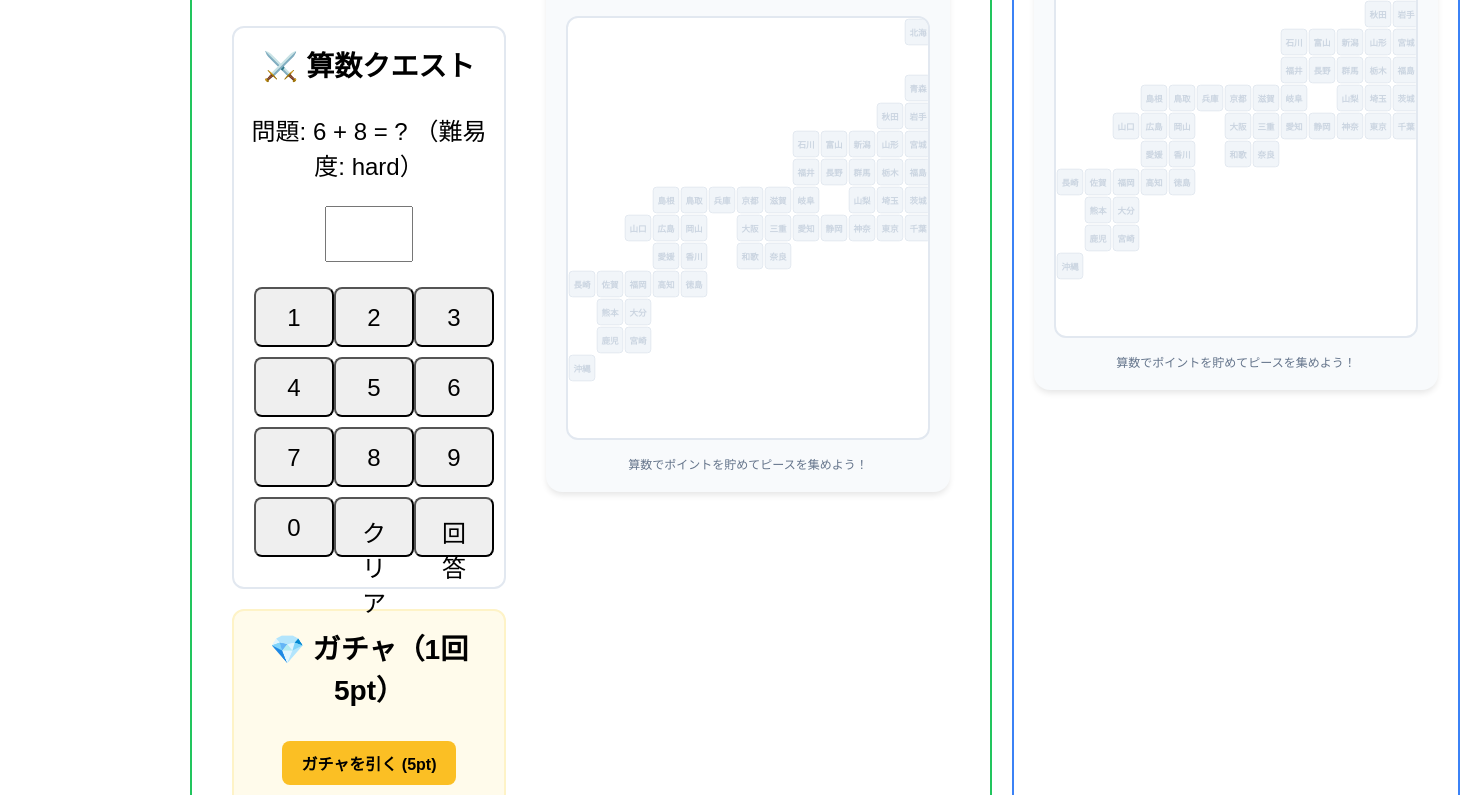
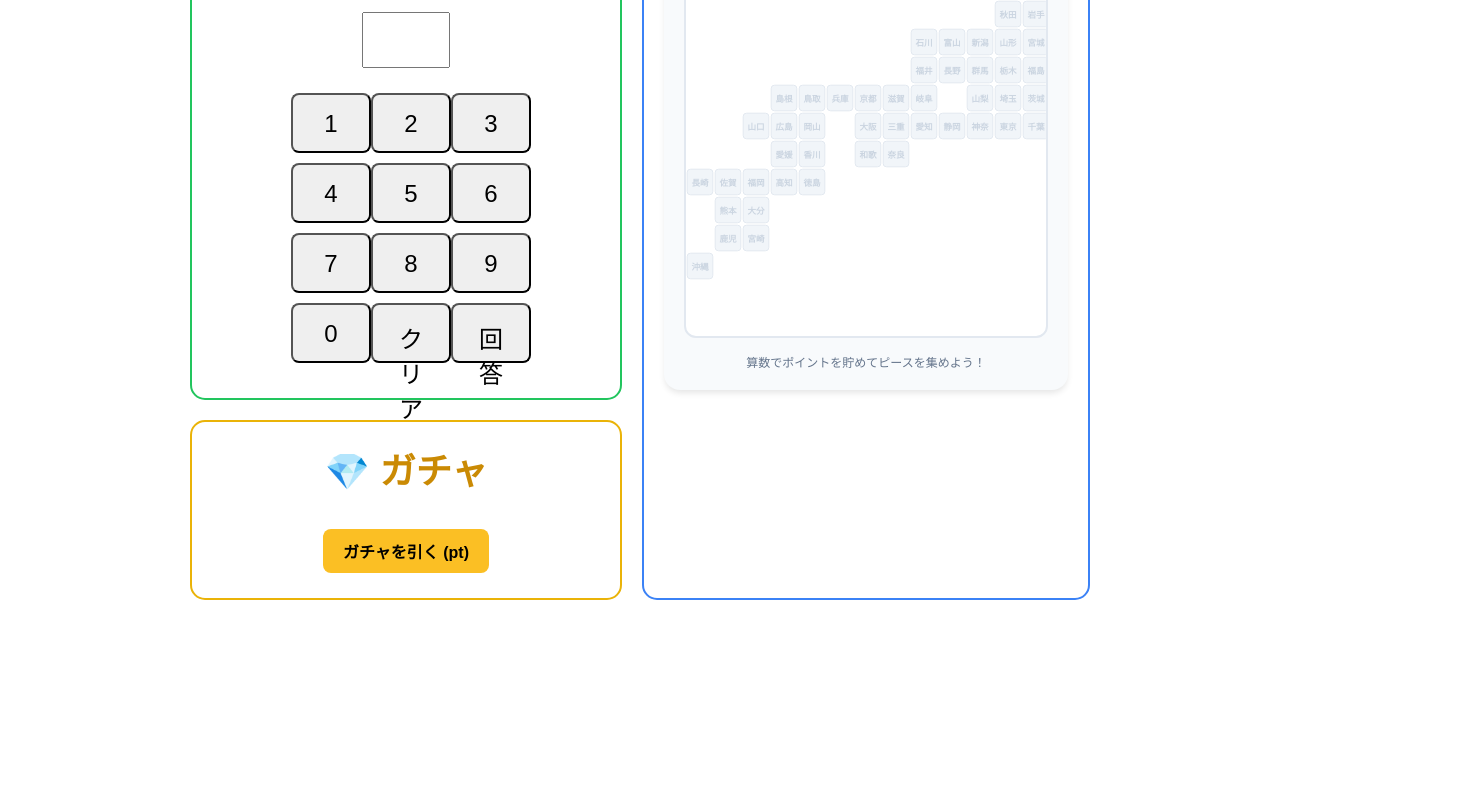
Before and after one commit to kotani6053/manaho0610, a React (Vite) app: page / in a window 1280 px wide. Shown: the part 482-1277 px from the top of the page, 1460 px wide, since content can reach past the window. After the commit the page ends 1142 px from the top, so only its background shows below. Built offline with nearby package versions, Linux system fonts and the light colour scheme; the HTML template or start-up script is replaced by a standard one.

Commit message:
Update Game.jsx

```diff
--- a/src/components/Game.jsx
+++ b/src/components/Game.jsx
@@ -1,73 +1,16 @@
-import React, { useState, useEffect } from 'react';
+import React from 'react';
 import Question from './Question';
-import ScoreBoard from './ScoreBoard';
-import Gacha from './Gacha';
-import MapCollection from './MapCollection';
 
-function Game() {
-  // 1. データの永続化（ブラウザに保存）
-  const [points, setPoints] = useState(() => {
-    const saved = localStorage.getItem('game-points');
-    return saved ? parseInt(saved, 10) : 0;
-  });
-
-  const [obtained, setObtained] = useState(() => {
-    const saved = localStorage.getItem('game-obtained');
-    return saved ? JSON.parse(saved) : [];
-  });
-
-  // ポイントや獲得状況が変わるたびに保存
-  useEffect(() => {
-    localStorage.setItem('game-points', points);
-    localStorage.setItem('game-obtained', JSON.stringify(obtained));
-  }, [points, obtained]);
-
-  // 正解した時の処理
-  const handleCorrect = (pts) => {
-    setPoints(prev => prev + pts);
-  };
-
-  // ガチャを引いた時の処理
-  const handleDraw = (pref) => {
-    const COST = 5;
-    if (points >= COST) {
-      setPoints(prev => prev - COST);
-
-      // 重複チェック：まだ持っていない場合のみ追加
-      if (!obtained.includes(pref)) {
-        setObtained(prev => [...prev, pref]);
-      } else {
-        alert(`${pref} はもう持っています！（ダブリ）`);
-      }
-    } else {
-      alert("ポイントが足りません！");
-    }
+function Game({ onWin }) {
+  // 正解した時に10ポイント加算するように設定
+  const handleCorrect = () => {
+    onWin(10);
   };
 
   return (
-    <div style={{
-      display: 'flex',
-      justifyContent: 'space-around',
-      padding: '20px',
-      fontFamily: 'sans-serif'
-    }}>
-      <div style={{ maxWidth: '400px' }}>
-        <ScoreBoard points={points} count={obtained.length} />
-
-        <div style={{ marginTop: '20px', padding: '15px', border: '2px solid #e2e8f0', borderRadius: '12px' }}>
-          <h3 style={{ marginTop: 0 }}>⚔️ 算数クエスト</h3>
-          <Question onCorrect={handleCorrect} />
-        </div>
-
-        <div style={{ marginTop: '20px', padding: '15px', border: '2px solid #fef3c7', borderRadius: '12px', backgroundColor: '#fffbeb' }}>
-          <h3 style={{ marginTop: 0 }}>💎 ガチャ（1回 5pt）</h3>
-          <Gacha points={points} cost={5} obtained={obtained} onDraw={handleDraw} />
-        </div>
-      </div>
-
-      <div style={{ flex: 1, marginLeft: '40px' }}>
-        <MapCollection obtained={obtained} />
-      </div>
+    <div>
+      <p style={{ fontSize: '14px', color: '#666' }}>正解すると 10pt ゲット！</p>
+      <Question onCorrect={handleCorrect} />
     </div>
   );
 }
```
